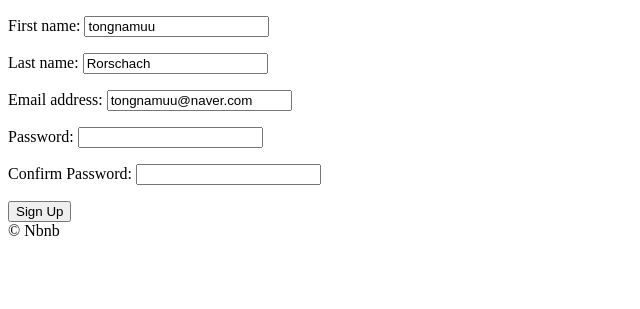
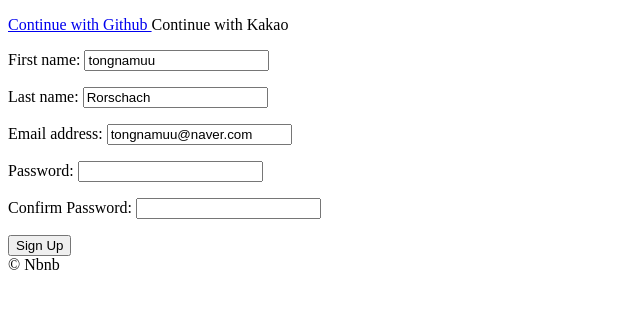
Before and after one commit to tongnamuu/DjangoProject, a Django app: page /users/signup/ in a window 1280 px wide. Shown: the part 78-387 px from the top of the page, without its empty margins (0-640 px from the left). Run offline with Django 3.2, Linux system fonts and the light colour scheme.

Commit message:
Github Login Completed

```diff
--- /dev/null
+++ b/templates/partials/social_login.html
@@ -0,0 +1,8 @@
+<div>
+    <a href={%url 'users:github-login'%}>
+        Continue with Github
+    </a>
+    <a>
+        Continue with Kakao
+    </a>
+</div>
--- a/templates/users/login.html
+++ b/templates/users/login.html
@@ -9,6 +9,7 @@
 {% endblock search-bar %}
 
 {% block content %}
+{% include 'partials/social_login.html' %}
 <form method="POST" action={%url "users:login"%}>
     {% csrf_token %}
     {{form.as_p}}
--- a/templates/users/signup.html
+++ b/templates/users/signup.html
@@ -9,6 +9,7 @@
 {% endblock search-bar %}
 
 {% block content %}
+{% include 'partials/social_login.html' %}
 <form method="POST" action={%url "users:signup"%}>
     {% csrf_token %}
     {{form.as_p}}
--- a/users/admin.py
+++ b/users/admin.py
@@ -29,6 +29,7 @@ class CustomUserAdmin(UserAdmin):
         "is_superuser",
         "email_confirmed",
         "email_secret",
+        "login_method",
     )
 
     list_filter = UserAdmin.list_filter + ("superhost",)
--- a/users/models.py
+++ b/users/models.py
@@ -35,6 +35,14 @@ class User(AbstractUser):
         (CURRENCY_KRW, "KRW"),
     )
 
+    LOGIN_EMAIL = "email"
+    LOGIN_GITHUB = "github"
+    LOGIN_KAKAO = "kakao"
+    LOGIN_CHOICES = (
+        (LOGIN_EMAIL, "Email"),
+        (LOGIN_GITHUB, "Github"),
+        (LOGIN_KAKAO, "Kakao"),
+    )
     avatar = models.ImageField(upload_to="avatars", blank=True)
     gender = models.CharField(choices=GENDER_CHOICES, max_length=10, blank=True)
     newField = models.TextField(blank=True)
@@ -49,6 +57,9 @@ class User(AbstractUser):
     superhost = models.BooleanField(default=False)
     email_confirmed = models.BooleanField(default=False)
     email_secret = models.CharField(max_length=20, default="", blank=True)
+    login_method = models.CharField(
+        max_length=50, choices=LOGIN_CHOICES, default=LOGIN_EMAIL
+    )
 
     def verify_email(self):
         if self.email_confirmed is False:
--- a/users/urls.py
+++ b/users/urls.py
@@ -4,6 +4,8 @@ from . import views
 app_name = "users"
 urlpatterns = [
     path("login/", views.LoginView.as_view(), name="login"),
+    path("login/github/", views.github_login, name="github-login"),
+    path("login/github/callback", views.github_callbacK, name="github-callback"),
     path("logout/", views.log_out, name="logout"),
     path("signup/", views.SignUpView.as_view(), name="signup"),
     path("verify/<str:key>", views.complete_verification, name="complete-verification"),
--- a/users/views.py
+++ b/users/views.py
@@ -4,6 +4,8 @@ from django.views import View
 from django.views.generic import FormView
 from django.contrib.auth import authenticate, login, logout
 from . import forms, models
+import os
+import requests
 
 # Create your views here.
 
@@ -89,3 +91,71 @@ def complete_verification(request, key):
         # error message
         pass
     return redirect(reverse("core:home"))
+
+
+def github_login(requset):
+    client_id = os.environ.get("GH_ID")
+    redirect_uri = "http://127.0.0.1:8000/users/login/github/callback"
+    return redirect(
+        f"https://github.com/login/oauth/authorize?client_id={client_id}&redirect_uri={redirect_uri}&scope=read:user"
+    )
+
+
+class GithubException(Exception):
+    pass
+
+
+def github_callbacK(request):
+    try:
+        code = request.GET.get("code", None)
+        client_id = os.environ.get("GH_ID")
+        client_secret = os.environ.get("GH_SECRET")
+        if code is not None:
+            req = requests.post(
+                f"https://github.com/login/oauth/access_token?client_id={client_id}&client_secret={client_secret}&code={code}",
+                headers={"Accept": "application/json"},
+            )
+            result_json = req.json()
+            error = result_json.get("error", None)
+            if error is not None:
+                raise GithubException()
+            else:
+                access_token = result_json.get("access_token")
+                api_request = requests.get(
+                    "https://api.github.com/user",
+                    headers={
+                        "Authorization": f"token {access_token}",
+                        "Accept": "application/json",
+                    },
+                )
+
+                profile_json = api_request.json()
+                username = profile_json.get("login", None)
+                if username is not None:
+                    name = profile_json.get("name")
+                    email = profile_json.get("email")
+                    if email is None:
+                        raise GithubException()
+                    # bio = profile_json.get("bio")
+                    try:
+                        user = models.User.objects.get(email=email)
+                        if user.login_method != models.User.LOGIN_GITHUB:
+                            raise GithubException()
+                    except models.User.DoesNotExist:
+                        user = models.User.objects.create(
+                            username=email,
+                            # first_name=name,
+                            # bio=bio,
+                            email=email,
+                            login_method=models.User.LOGIN_GITHUB,
+                        )
+                        user.set_unusable_password()
+                        user.save()
+                    login(request, user)
+                    return redirect(reverse("core:home"))
+                else:
+                    raise GithubException()
+        else:
+            raise GithubException()
+    except GithubException:
+        return redirect(reverse("core:home"))
```
Also changed, not shown: users/migrations/0005_user_login_method.py (added), 2 other files.
